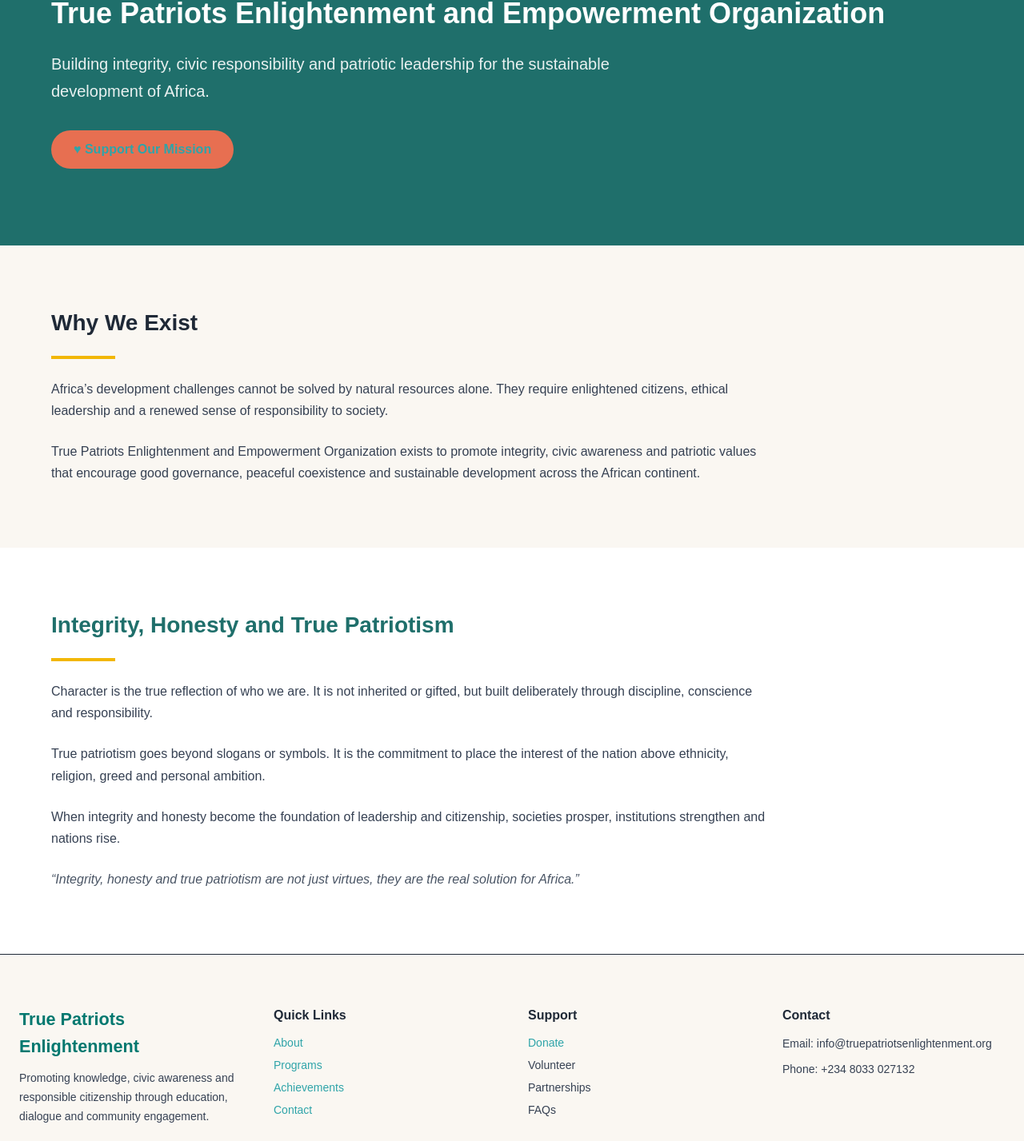
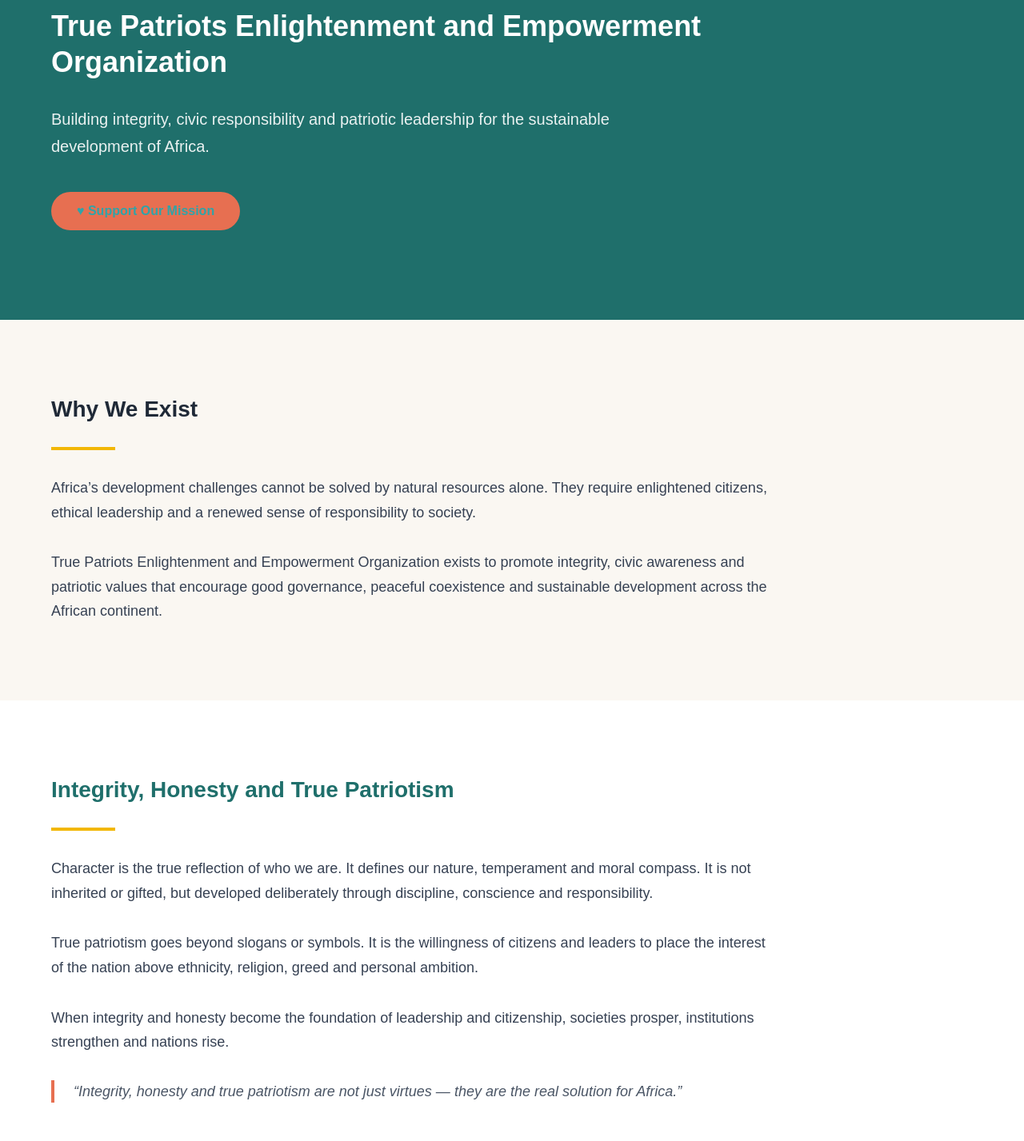
Before and after one commit to pearlroys/truepatriots-enlightenment, a Next.js app: page / in a window 1280 px wide. Shown: the part 175-1602 px from the top of the page at 80% size. Built offline with nearby package versions, Linux system fonts and the light colour scheme.

Commit message:
edited page tsx really

```diff
--- a/app/page.tsx
+++ b/app/page.tsx
@@ -3,21 +3,21 @@
     <main className="w-full">
 
       {/* HERO SECTION */}
-      <section className="bg-[#1F6F6B] text-white py-24 px-6">
+      <section className="bg-[#1F6F6B] text-white py-28 px-6">
         <div className="max-w-6xl mx-auto">
 
-          <h1 className="text-4xl md:text-5xl font-bold leading-tight mb-6">
+          <h1 className="text-4xl md:text-5xl font-bold leading-tight mb-8 max-w-4xl">
             True Patriots Enlightenment and Empowerment Organization
           </h1>
 
-          <p className="text-lg md:text-xl text-white/90 max-w-3xl">
+          <p className="text-lg md:text-xl text-white/90 max-w-3xl leading-relaxed">
             Building integrity, civic responsibility and patriotic leadership
             for the sustainable development of Africa.
           </p>
 
           <a
             href="/donate"
-            className="inline-block mt-8 bg-[#E76F51] hover:bg-[#D45C42] text-white px-7 py-3 rounded-full font-semibold transition"
+            className="inline-block mt-10 bg-[#E76F51] hover:bg-[#D45C42] text-white px-8 py-3 rounded-full font-semibold transition"
           >
             ♥ Support Our Mission
           </a>
@@ -26,60 +26,68 @@
       </section>
 
       {/* WHY WE EXIST */}
-      <section className="bg-[#FAF7F2] py-20 px-6">
-        <div className="max-w-6xl mx-auto space-y-6">
+      <section className="bg-[#FAF7F2] py-24 px-6">
+        <div className="max-w-6xl mx-auto">
 
-          <h2 className="text-3xl font-bold text-[#1F2937]">
+          <div className="max-w-4xl space-y-8">
+
+            <h2 className="text-3xl md:text-4xl font-bold text-[#1F2937]">
               Why We Exist
             </h2>
 
             <div className="w-20 h-1 bg-[#F2B705]" />
 
-          <p className="text-gray-700 leading-relaxed max-w-4xl">
+            <p className="text-gray-700 leading-loose text-lg">
               Africa’s development challenges cannot be solved by natural resources alone.
               They require enlightened citizens, ethical leadership and a renewed sense
               of responsibility to society.
             </p>
 
-          <p className="text-gray-700 leading-relaxed max-w-4xl">
+            <p className="text-gray-700 leading-loose text-lg">
               True Patriots Enlightenment and Empowerment Organization exists to promote
               integrity, civic awareness and patriotic values that encourage good governance,
               peaceful coexistence and sustainable development across the African continent.
             </p>
 
           </div>
+        </div>
       </section>
 
       {/* CHARACTER & PATRIOTISM */}
-      <section className="bg-white py-20 px-6">
-        <div className="max-w-6xl mx-auto space-y-6">
+      <section className="bg-white py-24 px-6">
+        <div className="max-w-6xl mx-auto">
 
-          <h2 className="text-3xl font-bold text-[#1F6F6B]">
+          <div className="max-w-4xl space-y-8">
+
+            <h2 className="text-3xl md:text-4xl font-bold text-[#1F6F6B]">
               Integrity, Honesty and True Patriotism
             </h2>
 
             <div className="w-20 h-1 bg-[#F2B705]" />
 
-          <p className="text-gray-700 leading-relaxed max-w-4xl">
-            Character is the true reflection of who we are. It is not inherited or gifted,
-            but built deliberately through discipline, conscience and responsibility.
+            <p className="text-gray-700 leading-loose text-lg">
+              Character is the true reflection of who we are. It defines our nature,
+              temperament and moral compass. It is not inherited or gifted,
+              but developed deliberately through discipline, conscience and responsibility.
             </p>
 
-          <p className="text-gray-700 leading-relaxed max-w-4xl">
-            True patriotism goes beyond slogans or symbols. It is the commitment to place
-            the interest of the nation above ethnicity, religion, greed and personal ambition.
+            <p className="text-gray-700 leading-loose text-lg">
+              True patriotism goes beyond slogans or symbols. It is the willingness
+              of citizens and leaders to place the interest of the nation above ethnicity,
+              religion, greed and personal ambition.
             </p>
 
-          <p className="text-gray-700 leading-relaxed max-w-4xl">
+            <p className="text-gray-700 leading-loose text-lg">
               When integrity and honesty become the foundation of leadership and citizenship,
               societies prosper, institutions strengthen and nations rise.
             </p>
 
-          <p className="italic text-gray-600 mt-6">
-            “Integrity, honesty and true patriotism are not just virtues,
+            <blockquote className="border-l-4 border-[#E76F51] pl-6 italic text-gray-600 text-lg mt-8">
+              “Integrity, honesty and true patriotism are not just virtues —
               they are the real solution for Africa.”
-          </p>
+            </blockquote>
 
+          </div>
         </div>
       </section>
 
```
Lines whose indentation alone changed are shown as unchanged.
